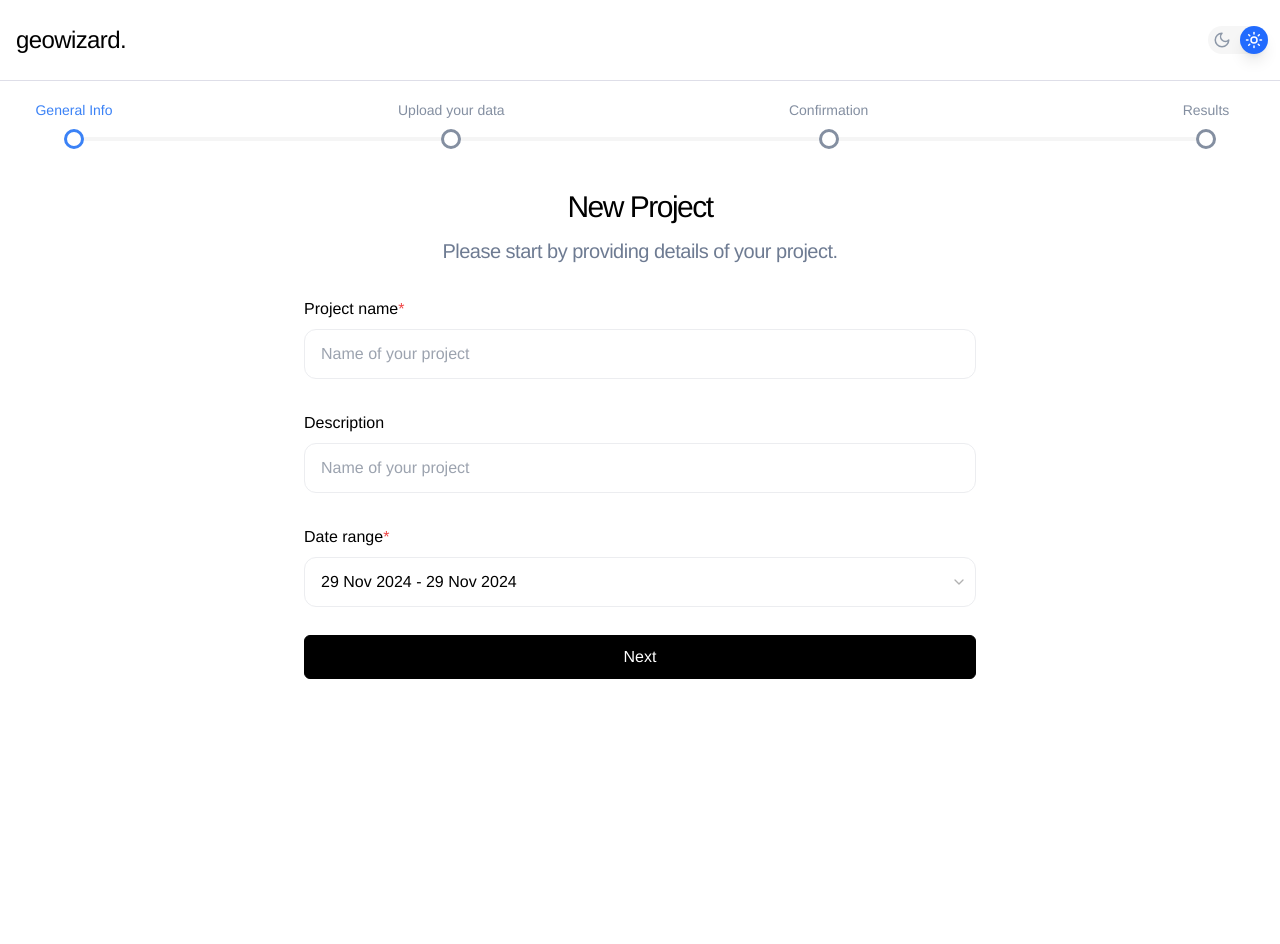
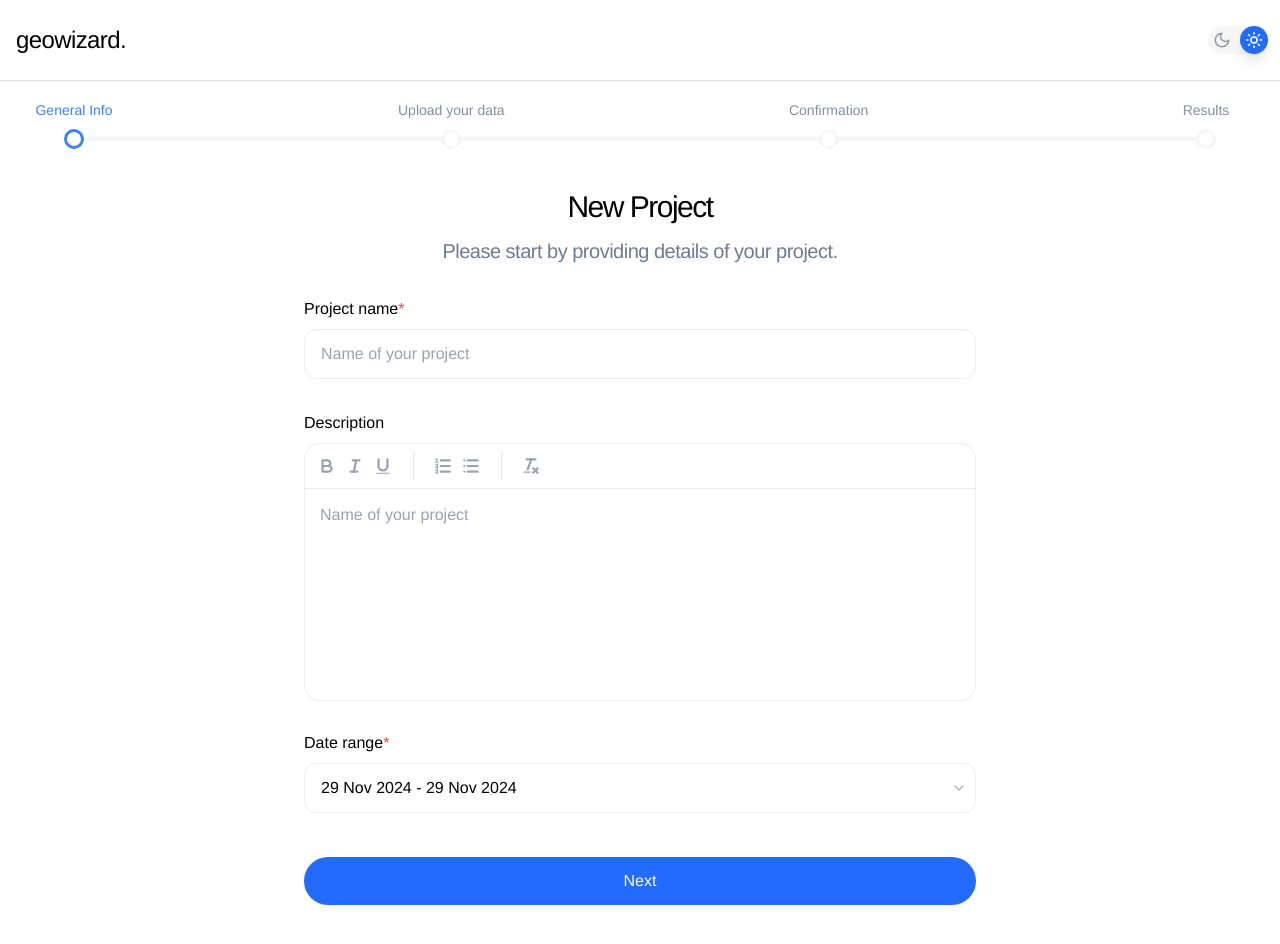
Before and after one commit to Zlvsky/geowizard, a React (Vite) app in the folder apps/app/: page / in a window 1280 px wide. Shown: the top 944 px of the page. Before the commit the page ends 800 px from the top, so only its background shows below. Built offline with nearby package versions, Linux system fonts and the light colour scheme.

Commit message:
feat: finished first section

```diff
--- a/apps/app/src/components/forms/form/Form.tsx
+++ b/apps/app/src/components/forms/form/Form.tsx
@@ -150,7 +150,7 @@ const FormMessage = React.forwardRef<
     <p
       ref={ref}
       id={formMessageId}
-      className={cn('text-sm font-medium text-red-500', className)}
+      className={cn('absolute text-sm font-medium text-red-500', className)}
       {...props}
     >
       {body}
--- /dev/null
+++ b/apps/app/src/components/forms/inputs/text/RichText.tsx
@@ -0,0 +1,36 @@
+import { useEffect, useRef, useState } from 'react'
+import ReactQuill from 'react-quill'
+import 'react-quill/dist/quill.snow.css'
+
+export function RichText({ value, onChange, placeholder }: any) {
+  const [mounted, setMounted] = useState(false)
+  const ref = useRef<any>(null)
+
+  useEffect(() => {
+    setMounted(true)
+  }, [])
+
+  if (!mounted) {
+    return null
+  }
+
+  return (
+    <div className="relative">
+      <ReactQuill
+        theme="snow"
+        value={value}
+        ref={ref}
+        onChange={onChange}
+        placeholder={placeholder}
+        modules={{
+          toolbar: [
+            ['bold', 'italic', 'underline'],
+            [{ list: 'ordered' }, { list: 'bullet' }],
+            ['clean']
+          ]
+        }}
+        className="group h-64 pb-11"
+      />
+    </div>
+  )
+}
--- a/apps/app/src/components/ui/Button.tsx
+++ b/apps/app/src/components/ui/Button.tsx
@@ -16,11 +16,11 @@ import * as React from 'react'
 import { cn } from '@/utils'
 
 const buttonVariants = cva(
-  'inline-flex items-center justify-center whitespace-nowrap rounded-md text-sm font-medium transition-colors focus-visible:outline-none disabled:pointer-events-none disabled:opacity-50',
+  'inline-flex items-center justify-center whitespace-nowrap rounded-2xl text-sm font-medium transition-colors focus-visible:outline-none disabled:pointer-events-none disabled:opacity-50',
   {
     variants: {
       variant: {
-        default: 'border border-black bg-black text-white hover:bg-black/90',
+        default: 'bg-primary text-white hover:bg-primary/90',
         outline: 'border border-black bg-transparent text-black',
         link: 'underline-offset-4 hover:underline',
         icon: 'ring-offset-background hover:bg-accent hover:text-accent-foreground rounded-md',
@@ -30,7 +30,7 @@ const buttonVariants = cva(
       size: {
         default: 'h-10 px-4 py-2',
         sm: 'h-9 rounded-md px-3',
-        lg: 'h-11 rounded-md px-8',
+        lg: 'h-12 rounded-full px-8',
         icon: 'h-7 w-7 p-0 [&_svg]:h-4 [&_svg]:w-4',
         input: 'px-4 py-2'
       }
--- a/apps/app/src/index.css
+++ b/apps/app/src/index.css
@@ -111,3 +111,36 @@ body {
 .checkBox-input:checked ~ .checkBox-content {
   @apply opacity-100;
 }
+
+/* QUILL STYLES */
+
+.ql-toolbar.ql-snow {
+  @apply border-[1.5px] border-input rounded-t-2xl;
+}
+
+.ql-container.ql-snow {
+  @apply border-[1.5px] border-input rounded-b-2xl;
+}
+
+.ql-editor {
+  @apply prose w-full max-w-full;
+}
+
+.ql-editor.ql-blank::before {
+  @apply text-placeholder not-italic;
+}
+
+.ql-stroke {
+  @apply !stroke-placeholder;
+}
+.ql-fill {
+  @apply !fill-placeholder;
+}
+
+.ql-formats {
+  @apply border-r last:border-r-0 pr-4
+}
+
+.ql-formats button {
+  @apply rounded-md !size-7 !p-1 hover:bg-input transition-colors;
+}
--- a/apps/app/src/views/home/_components/ProgressBar.tsx
+++ b/apps/app/src/views/home/_components/ProgressBar.tsx
@@ -8,7 +8,7 @@ function ProgressBar() {
 
   return (
     <div className="relative mx-auto mt-8 mb-4 max-w-6xl">
-      <div className="bg-muted absolute bottom-2.5 left-0 h-1 w-full translate-y-1/2" />
+      <div className="bg-muted dark:bg-muted-foreground absolute bottom-2.5 left-0 h-1 w-full translate-y-1/2" />
       <motion.div
         className="absolute bottom-2.5 left-0 h-1  translate-y-1/2 bg-blue-500"
         initial={{ width: '0%' }}
@@ -21,7 +21,7 @@ function ProgressBar() {
             <div
               className={cn(
                 `relative h-5 w-5 rounded-full border-[3px] transition-colors duration-700`,
-                index <= currentStep ? 'border-blue-500' : 'border-slate',
+                index <= currentStep ? 'border-blue-500' : 'border-muted dark:border-muted-foreground',
                 index < currentStep ? 'bg-blue-500' : 'dark:bg-dark-background bg-white'
               )}>
               <span
--- a/apps/app/src/views/home/_components/_steps/1_ProjectDetails.tsx
+++ b/apps/app/src/views/home/_components/_steps/1_ProjectDetails.tsx
@@ -3,22 +3,27 @@ import {
   FormControl,
   FormField,
   FormItem,
-  FormLabel
+  FormLabel,
+  FormMessage
 } from '@/components/forms/form/Form'
 import FormWrap from '@/components/forms/form/FormWrap'
+import Input from '@/components/forms/inputs/text/Input'
+import { RichText } from '@/components/forms/inputs/text/RichText'
+import { DateRangePicker } from '@/components/ui/calendar/DateRangePicker'
 import { zodResolver } from '@hookform/resolvers/zod'
 import { useForm } from 'react-hook-form'
 import { date, z } from 'zod'
 import StepDescription from '../StepDescription'
-import Input from '@/components/forms/inputs/text/Input'
-import { DateRangePicker } from '@/components/ui/calendar/DateRangePicker'
 
 const formSchema = z.object({
-  name: z.string(),
+  name: z
+    .string()
+    .max(32, { message: 'Name must be less than 32 characters' })
+    .min(1, { message: 'Name is required' }),
   description: z.string().optional(),
   date: z.object({
-    from: date(),
-    to: date()
+    from: date({ required_error: 'Start date is required' }),
+    to: date({ required_error: 'End date is required' })
   })
 })
 
@@ -62,9 +67,9 @@ function ProjectDetails() {
                       className=""
                       maxLength={32}
                       {...field}
-                      required
                     />
                   </FormControl>
+                  <FormMessage />
                 </FormItem>
               )}
             />
@@ -75,15 +80,13 @@ function ProjectDetails() {
                 <FormItem>
                   <FormLabel>Description</FormLabel>
                   <FormControl>
-                    <Input
-                      type="text"
+                    <RichText
                       placeholder="Name of your project"
-                      className=""
                       {...field}
                       // error={errors?.email}
-                      required
                     />
                   </FormControl>
+                  <FormMessage />
                 </FormItem>
               )}
             />
@@ -91,16 +94,17 @@ function ProjectDetails() {
               control={form.control}
               name="date"
               render={({ field }) => (
-                <FormItem>
+                <FormItem className="mb-4">
                   <FormLabel required>Date range</FormLabel>
                   <FormControl>
                     <DateRangePicker
-                      onUpdate={(values) => field.onChange(values)}
+                      onUpdate={(values) => field.onChange(values.range)}
                       align="center"
                       locale="en-GB"
                       showCompare={false}
                     />
                   </FormControl>
+                  <FormMessage />
                 </FormItem>
               )}
             />
--- a/apps/app/tailwind.config.js
+++ b/apps/app/tailwind.config.js
@@ -12,6 +12,7 @@ export default {
         'dark-background': '#212121',
         light: '#F6F6F6',
         slate: '#848FA1',
+        placeholder: "#9BA3AF",
         "slate-text": "#6E7B92",
         ring: 'hsl(var(--ring))',
         background: 'hsl(var(--background))',
--- a/package.json
+++ b/package.json
@@ -36,6 +36,7 @@
     "react-helmet-async": "^2.0.4",
     "react-hook-form": "^7.51.3",
     "react-hot-toast": "^2.4.1",
+    "react-quill": "^2.0.0",
     "react-router-dom": "^6.22.3",
     "zod": "^3.23.8"
   },
```
Also changed, not shown: 1 other file (tests, documents, lock files or other folders).
